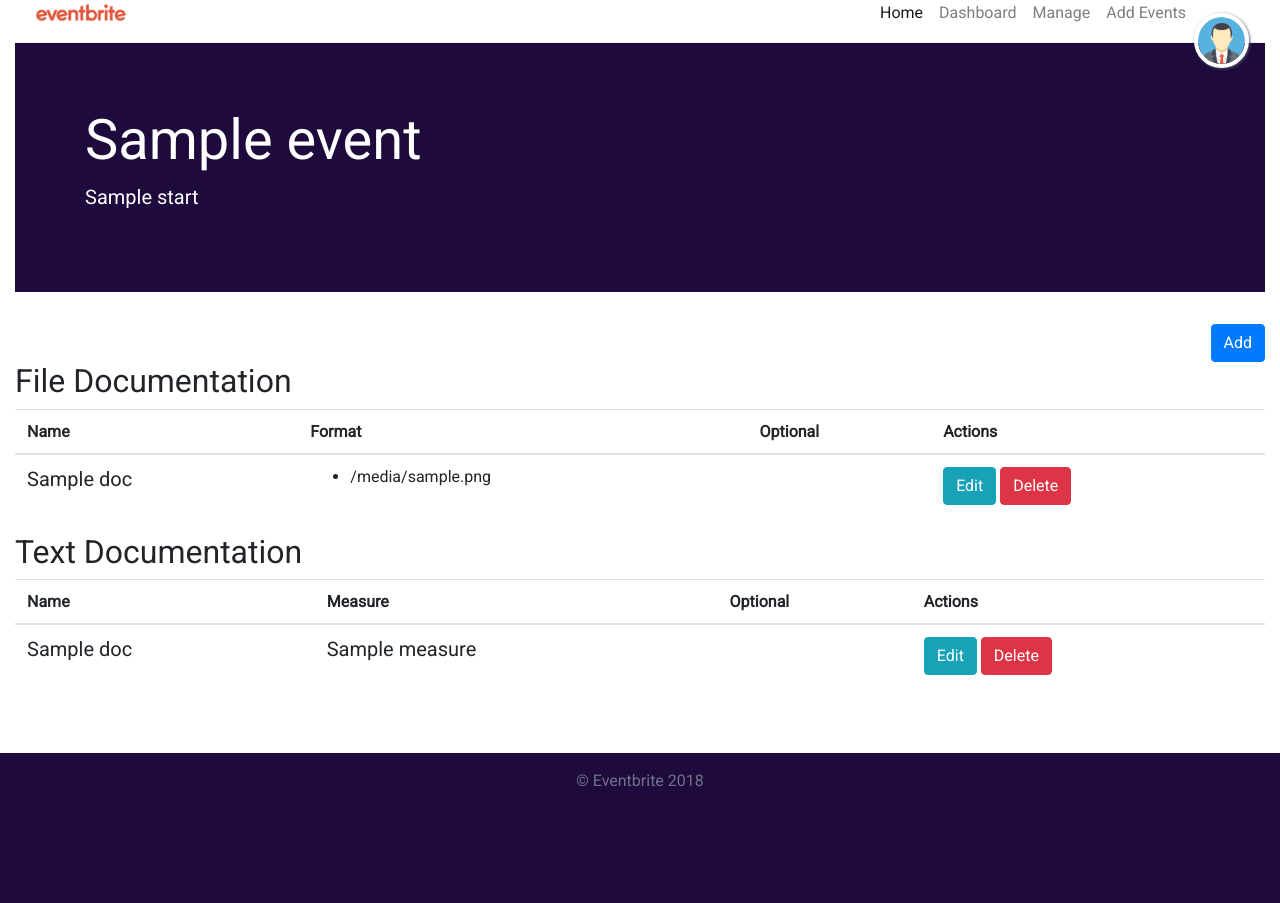
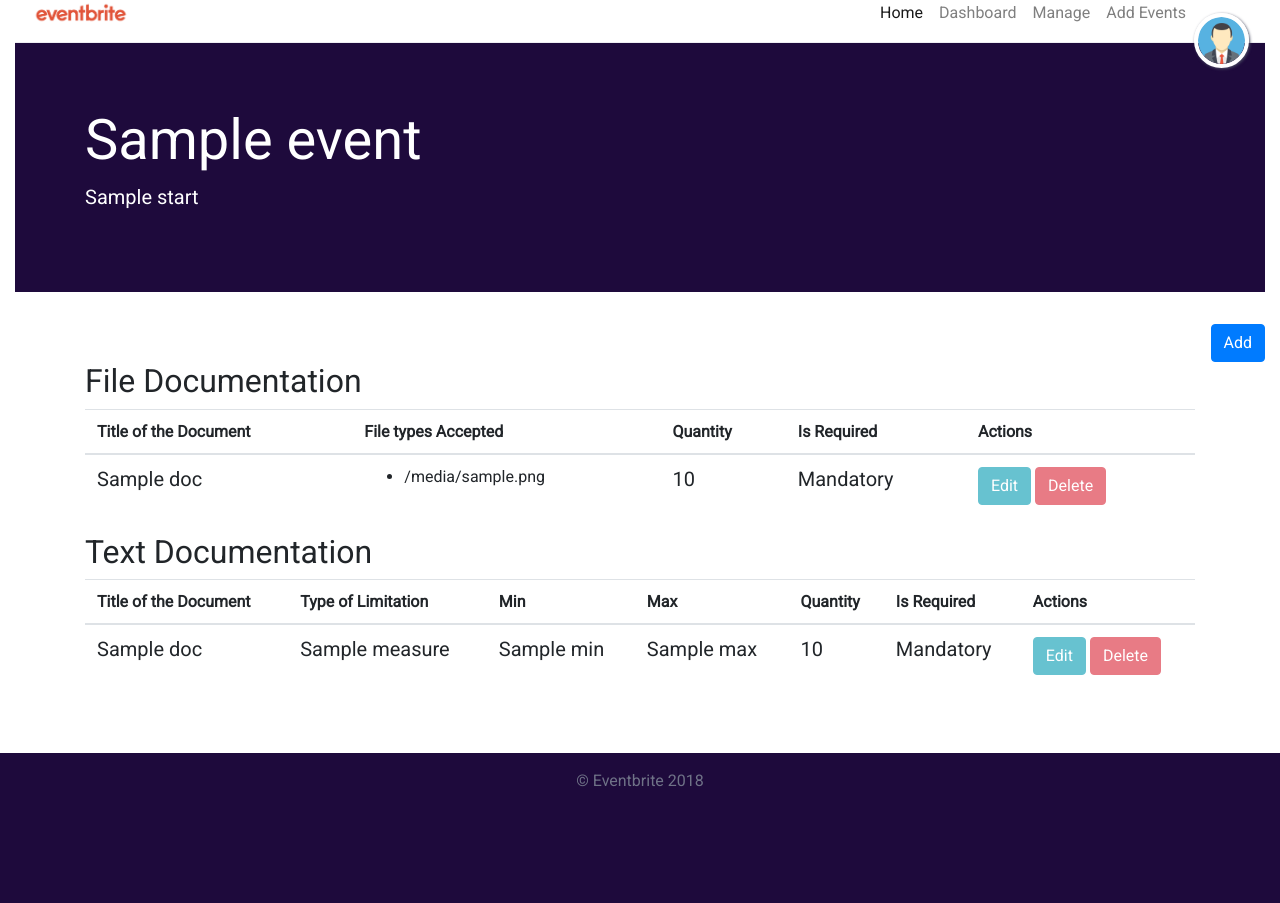
Before and after one commit to evbeda/post-registration, a Django app: template documentsManager/templates/docs.html in a window 1280 px wide. Shown: the part 16-919 px from the top of the page. Run offline with Django 3.2, Linux system fonts and the light colour scheme; the template is opened without the code that fills it: most values are stand-ins (such as "Sample title", 1, 10 or a date in 2020); some libraries are stand-ins or nearby versions.

Commit message:
Refactor DocsView - Add style to main.css - Refactor of the docs table

```diff
--- a/documentsManager/models.py
+++ b/documentsManager/models.py
@@ -40,15 +40,15 @@ class FileDoc(models.Model):
 
 class TextDoc(models.Model):
     MEASUREMENT_CHOICE = (
-        ('WORDS', 'Words'),
-        ('CHARS', 'Chars'),
+        ('Words', 'Words'),
+        ('Chars', 'Chars'),
     )
     name = models.CharField(max_length=100, blank=False)
     is_optional = models.BooleanField(default=False)
     measure = models.CharField(
         max_length=5,
         choices=MEASUREMENT_CHOICE,
-        default='WORDS',
+        default='Words',
     )
     max = models.IntegerField(default=500)
     min = models.IntegerField(default=0)
--- a/documentsManager/static/css/main.css
+++ b/documentsManager/static/css/main.css
@@ -77,3 +77,7 @@ body {
     border: 4px solid white;
     box-shadow: 1px 1px 3px #4B4D63;
 }
+
+.doc-list__title {
+    border-bottom: 1px;
+}
--- a/documentsManager/templates/docs.html
+++ b/documentsManager/templates/docs.html
@@ -10,6 +10,7 @@
     <div class="text-right">
         <a class="btn btn-primary" href="{% url 'doc_form' event.id %}" role="button">Add</a>
     </div>
+    <div class="container">
         <div class="row">
             <div class="col">
                 <h2 class="doc-list__title">File Documentation</h2>
@@ -20,9 +21,10 @@
                 <table class="table">
                     <thead>
                     <tr>
-                    <th scope="col">Name</th>
-                    <th scope="col">Format</th>
-                    <th scope="col">Optional</th>
+                        <th scope="col">Title of the Document</th>
+                        <th scope="col">File types Accepted</th>
+                        <th scope="col">Quantity</th>
+                        <th scope="col">Is Required</th>
                         <th scope="col">Actions</th>
                     </tr>
                     </thead>
@@ -40,13 +42,20 @@
                             {% endfor %}
                         </td>
                         <td>
-                        {{ doc.is_optional }}
+                            <h5>{{ doc.quantity}}</h5>
                         </td>
                         <td>
-                        <a href="/doc_form/?id={{ event.id }}" class="btn btn-info">
+                            {% if doc.is_optional %}
+                                <h5>Optional</h5>
+                            {% else %}
+                                <h5>Mandatory</h5>
+                            {% endif %}
+                        </td>
+                        <td>
+                            <a href="/doc_form/?id={{ event.id }}" class="btn btn-info disabled" disable>
                                 Edit
                             </a>
-                        <a href="/doc_form/?id={{ event.id }}" class="btn btn-danger">
+                            <a href="/doc_form/?id={{ event.id }}" class="btn btn-danger disabled" disable>
                                 Delete
                             </a>
                         </td>
@@ -67,9 +76,12 @@
                 <table class="table">
                     <thead>
                     <tr>
-                    <th scope="col">Name</th>
-                    <th scope="col">Measure</th>
-                    <th scope="col">Optional</th>
+                        <th scope="col">Title of the Document</th>
+                        <th scope="col">Type of Limitation</th>
+                        <th scope="col">Min</th>
+                        <th scope="col">Max</th>
+                        <th scope="col">Quantity</th>
+                        <th scope="col">Is Required</th>
                         <th scope="col">Actions</th>
                     </tr>
                     </thead>
@@ -83,13 +95,26 @@
                             <h5>{{ doc.measure }}</h5>
                         </td>
                         <td>
-                        {{ doc.is_optional }}
+                            <h5>{{ doc.min }}</h5>
                         </td>
                         <td>
-                        <a href="/doc_form/?id={{ event.id }}" class="btn btn-info">
+                            <h5>{{ doc.max }}</h5>
+                        </td>
+                        <td>
+                            <h5>{{ doc.quantity}}</h5>
+                        </td>
+                        <td>
+                            {% if doc.is_optional %}
+                                <h5>Optional</h5>
+                            {% else %}
+                                <h5>Mandatory</h5>
+                            {% endif %}
+                        </td>
+                        <td>
+                            <a href="/doc_form/?id={{ event.id }}" class="btn btn-info disabled">
                                 Edit
                             </a>
-                        <a href="/doc_form/?id={{ event.id }}" class="btn btn-danger">
+                            <a href="/doc_form/?id={{ event.id }}" class="btn btn-danger disabled">
                                 Delete
                             </a>
                         </td>
@@ -100,4 +125,5 @@
             </div>
         </div>
     </div>
+</div>
 {% endblock content %}
--- a/documentsManager/tests.py
+++ b/documentsManager/tests.py
@@ -232,7 +232,7 @@ class ModelsTest(TestCase):
         new_event = Event.objects.create(eb_event_id=1)
         text_doc = TextDoc.objects.create(event=new_event)
         self.assertEqual(text_doc.id, 1)
-        self.assertEqual(text_doc.measure, 'WORDS')
+        self.assertEqual(text_doc.measure, 'Words')
         self.assertEqual(text_doc.max, 500)
         self.assertEqual(text_doc.min, 0)
         self.assertEqual(text_doc.is_optional, False)
```
Also changed, not shown: documentsManager/migrations/0002_auto_20181004_1403.py (added), documentsManager/migrations/0003_merge_20181004_1727.py (added). Lines whose indentation alone changed are shown as unchanged.
